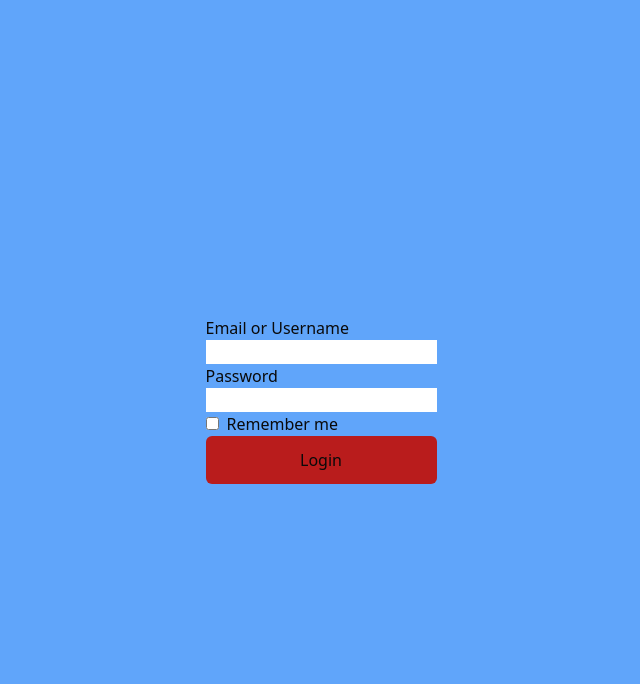
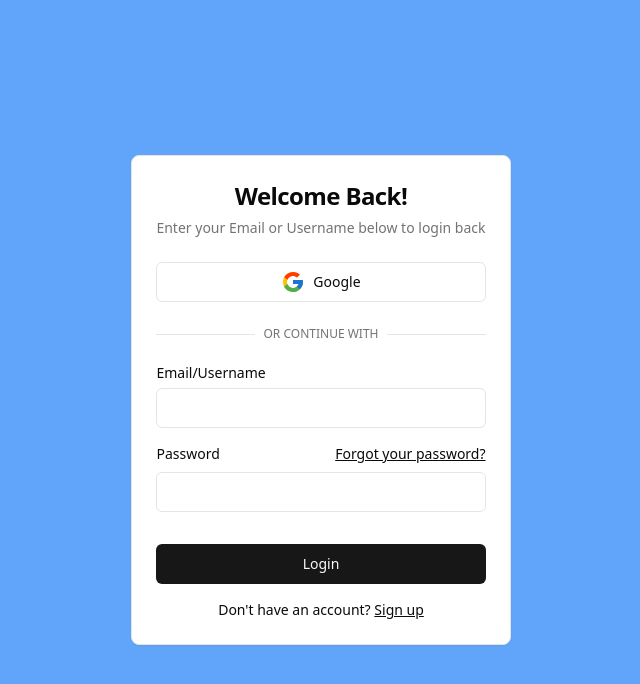
Before and after one commit to Peer-Tutoring/peer-tutoring, a Next.js app in the folder frontend/: page / in a window 1280 px wide. Shown: the top 684 px of the page, without its empty margins (319-959 px from the left). Built offline with nearby package versions, Linux system fonts and the light colour scheme.

Commit message:
make login and signup functional & remove remember me

```diff
--- a/frontend/src/components/Login.tsx
+++ b/frontend/src/components/Login.tsx
@@ -1,19 +1,23 @@
 "use client";
 import React from "react";
+import {
+  Card,
+  CardContent,
+  CardDescription,
+  CardFooter,
+  CardHeader,
+  CardTitle,
+} from "./ui/card";
+
+import { Input } from "./ui/input";
+import { Label } from "./ui/label";
+import { Button } from "./ui/button";
+import Link from "next/link";
 
 const Login = () => {
   const [identifier, setIdentifier] = React.useState("");
   const [password, setPassword] = React.useState("");
-  const [remember, setRemember] = React.useState(false);
   const [message, setMessage] = React.useState("");
-
-  React.useEffect(() => {
-    // Retrieve identifier from local storage when component mounts
-    const storedIdentifier = localStorage.getItem("identifier");
-    if (storedIdentifier) {
-      setIdentifier(storedIdentifier);
-    }
-  }, []);
 
   const handleSubmit = async (event: React.FormEvent<HTMLFormElement>) => {
     event.preventDefault();
@@ -26,19 +30,17 @@
           headers: {
             "Content-Type": "application/json",
           },
-          body: JSON.stringify({ identifier, password, remember }),
+          body: JSON.stringify({ identifier, password }),
         },
       );
 
       const data = await response.json();
       setMessage(data.message);
-
-      if (remember && data.success) {
-        // Save identifier to local storage when "Remember Me" is checked
-        localStorage.setItem("identifier", identifier);
-      } else if (!remember && data.success) {
-        // Remove identifier from local storage if it exists
-        localStorage.removeItem("identifier");
+      if (data.success) {
+        setIdentifier("");
+        setPassword("");
+      } else {
+        setPassword("");
       }
     } catch (error) {
       console.error("Error:", error);
@@ -47,39 +49,91 @@
 
   return (
     <div>
-      <form onSubmit={handleSubmit} className="flex flex-col">
-        <label htmlFor="identifier">Email or Username</label>
-        <input
+      <Card className="mx-auto max-w-md">
+        <CardHeader>
+          <CardTitle className="text-center text-2xl">Welcome Back!</CardTitle>
+          <CardDescription>
+            Enter your Email or Username below to login back
+          </CardDescription>
+        </CardHeader>
+        <CardContent>
+          <Button variant="outline" className="w-full">
+            <svg
+              xmlns="http://www.w3.org/2000/svg"
+              className="mr-2 h-6 w-6"
+              viewBox="0 0 48 48"
+            >
+              <path
+                fill="#FFC107"
+                d="M43.611,20.083H42V20H24v8h11.303c-1.649,4.657-6.08,8-11.303,8c-6.627,0-12-5.373-12-12c0-6.627,5.373-12,12-12c3.059,0,5.842,1.154,7.961,3.039l5.657-5.657C34.046,6.053,29.268,4,24,4C12.955,4,4,12.955,4,24c0,11.045,8.955,20,20,20c11.045,0,20-8.955,20-20C44,22.659,43.862,21.35,43.611,20.083z"
+              ></path>
+              <path
+                fill="#FF3D00"
+                d="M6.306,14.691l6.571,4.819C14.655,15.108,18.961,12,24,12c3.059,0,5.842,1.154,7.961,3.039l5.657-5.657C34.046,6.053,29.268,4,24,4C16.318,4,9.656,8.337,6.306,14.691z"
+              ></path>
+              <path
+                fill="#4CAF50"
+                d="M24,44c5.166,0,9.86-1.977,13.409-5.192l-6.19-5.238C29.211,35.091,26.715,36,24,36c-5.202,0-9.619-3.317-11.283-7.946l-6.522,5.025C9.505,39.556,16.227,44,24,44z"
+              ></path>
+              <path
+                fill="#1976D2"
+                d="M43.611,20.083H42V20H24v8h11.303c-0.792,2.237-2.231,4.166-4.087,5.571c0.001-0.001,0.002-0.001,0.003-0.002l6.19,5.238C36.971,39.205,44,34,44,24C44,22.659,43.862,21.35,43.611,20.083z"
+              ></path>
+            </svg>
+            Google
+          </Button>
+          <div className="relative mb-6 mt-6">
+            <div className="absolute inset-0 flex items-center">
+              <span className="w-full border-t"></span>
+            </div>
+            <div className="relative flex justify-center text-xs uppercase">
+              <span className="bg-background px-2 text-muted-foreground">
+                or continue with
+              </span>
+            </div>
+          </div>
+          <form onSubmit={handleSubmit} className="grid gap-4">
+            <div className="grid gap-2">
+              <Label htmlFor="identifier">Email/Username</Label>
+              <Input
                 type="text"
                 id="login-identifier"
                 value={identifier}
                 onChange={(e) => setIdentifier(e.target.value)}
                 required
               />
-        <label htmlFor="password">Password</label>
-        <input
+            </div>
+            <div className="grid gap-2">
+              <div className="flex items-center">
+                <Label htmlFor="password">Password</Label>
+                <Link
+                  href="#"
+                  className="ml-auto inline-block text-sm underline"
+                >
+                  Forgot your password?
+                </Link>
+              </div>
+              <Input
                 type="password"
                 id="login-password"
                 value={password}
                 onChange={(e) => setPassword(e.target.value)}
                 required
               />
-        <div>
-          <input
-            type="checkbox"
-            id="remember"
-            name="remember"
-            checked={remember}
-            onChange={(e) => setRemember(e.target.checked)}
-            className="mr-2"
-          />
-          <label htmlFor="remember">Remember me</label>
             </div>
-        <button type="submit" className="rounded-md bg-red-700 p-3">
+            <p className="text-red-500">{message}</p>
+            <Button type="submit" className="w-full">
               Login
-        </button>
+            </Button>
           </form>
-      <p>{message}</p>
+          <div className="mt-4 text-center text-sm">
+            Don&apos;t have an account?{" "}
+            <Link href="/signup" className="underline">
+              Sign up
+            </Link>
+          </div>
+        </CardContent>
+      </Card>
     </div>
   );
 };
--- a/frontend/src/components/Signup.tsx
+++ b/frontend/src/components/Signup.tsx
@@ -1,6 +1,20 @@
 "use client";
 
 import React from "react";
+
+import {
+  Card,
+  CardContent,
+  CardDescription,
+  CardFooter,
+  CardHeader,
+  CardTitle,
+} from "./ui/card";
+
+import { Input } from "./ui/input";
+import { Label } from "./ui/label";
+import { Button } from "./ui/button";
+import Link from "next/link";
 
 const Signup = () => {
   const [name, setName] = React.useState("");
@@ -32,36 +46,96 @@
 
   return (
     <div>
-      <form onSubmit={handleSubmit} className="flex flex-col">
-        <label htmlFor="name">Name</label>
-        <input
+      <Card className="mx-auto max-w-sm">
+        <CardHeader>
+          <CardTitle className="text-xxl text-center">
+            Create An Account!
+          </CardTitle>
+          <CardDescription>
+            Enter your information to create an account
+          </CardDescription>
+        </CardHeader>
+        <CardContent>
+          <Button variant="outline" className="w-full">
+            <svg
+              xmlns="http://www.w3.org/2000/svg"
+              className="mr-2 h-6 w-6"
+              viewBox="0 0 48 48"
+            >
+              <path
+                fill="#FFC107"
+                d="M43.611,20.083H42V20H24v8h11.303c-1.649,4.657-6.08,8-11.303,8c-6.627,0-12-5.373-12-12c0-6.627,5.373-12,12-12c3.059,0,5.842,1.154,7.961,3.039l5.657-5.657C34.046,6.053,29.268,4,24,4C12.955,4,4,12.955,4,24c0,11.045,8.955,20,20,20c11.045,0,20-8.955,20-20C44,22.659,43.862,21.35,43.611,20.083z"
+              ></path>
+              <path
+                fill="#FF3D00"
+                d="M6.306,14.691l6.571,4.819C14.655,15.108,18.961,12,24,12c3.059,0,5.842,1.154,7.961,3.039l5.657-5.657C34.046,6.053,29.268,4,24,4C16.318,4,9.656,8.337,6.306,14.691z"
+              ></path>
+              <path
+                fill="#4CAF50"
+                d="M24,44c5.166,0,9.86-1.977,13.409-5.192l-6.19-5.238C29.211,35.091,26.715,36,24,36c-5.202,0-9.619-3.317-11.283-7.946l-6.522,5.025C9.505,39.556,16.227,44,24,44z"
+              ></path>
+              <path
+                fill="#1976D2"
+                d="M43.611,20.083H42V20H24v8h11.303c-0.792,2.237-2.231,4.166-4.087,5.571c0.001-0.001,0.002-0.001,0.003-0.002l6.19,5.238C36.971,39.205,44,34,44,24C44,22.659,43.862,21.35,43.611,20.083z"
+              ></path>
+            </svg>
+            Google
+          </Button>
+          <div className="relative mb-6 mt-6">
+            <div className="absolute inset-0 flex items-center">
+              <span className="w-full border-t"></span>
+            </div>
+            <div className="relative flex justify-center text-xs uppercase">
+              <span className="bg-background px-2 text-muted-foreground">
+                or continue with
+              </span>
+            </div>
+          </div>
+          <form onSubmit={handleSubmit} className="grid gap-4">
+            <div className="grid gap-2">
+              <Label htmlFor="name">Username</Label>
+              <Input
                 type="text"
                 id="signup-name"
                 value={name}
                 onChange={(e) => setName(e.target.value)}
                 required
               />
-        <label htmlFor="email">Email</label>
-        <input
+            </div>
+            <div className="grid gap-2">
+              <Label htmlFor="email">Email</Label>
+              <Input
                 type="email"
                 id="signup-email"
+                placeholder="peer@example.com"
                 value={email}
                 onChange={(e) => setEmail(e.target.value)}
                 required
               />
-        <label htmlFor="password">Password</label>
-        <input
+            </div>
+            <div className="grid gap-2">
+              <Label htmlFor="password">Password</Label>
+              <Input
                 type="password"
                 id="signup-password"
                 value={password}
                 onChange={(e) => setPassword(e.target.value)}
                 required
               />
-        <button type="submit" className="rounded-md bg-red-700 p-2">
-          Signup
-        </button>
+            </div>
+            <p>{message}</p>
+            <Button type="submit" className="w-full">
+              Create an account
+            </Button>
           </form>
-      <p>{message}</p>
+          <div className="mt-4 text-center text-sm">
+            Already have an account?{" "}
+            <Link href="/signin" className="underline">
+              Sign in
+            </Link>
+          </div>
+        </CardContent>
+      </Card>
     </div>
   );
 };
```
Lines whose indentation alone changed are shown as unchanged.
